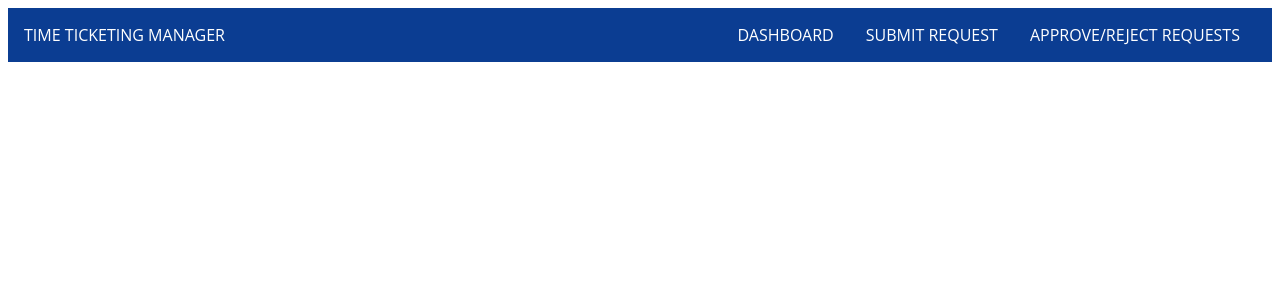
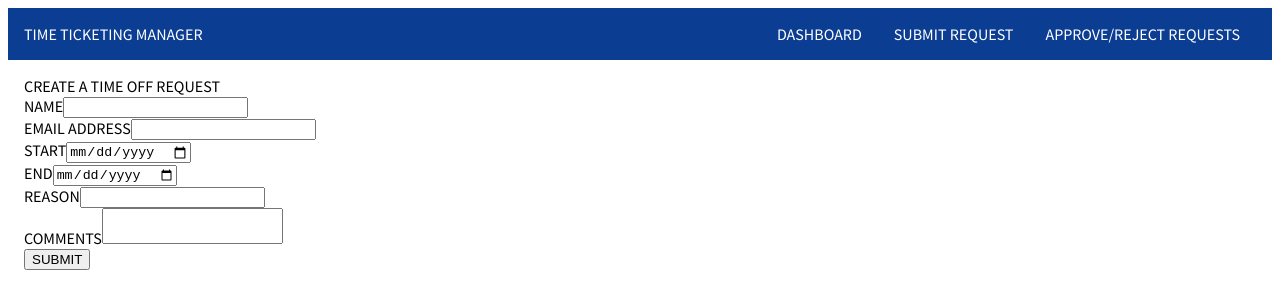
Before and after one commit to corifowler/time-off-requests, an Angular app: page /submit-request in a window 1280 px wide. Shown: the top 308 px of the page. Built offline with nearby package versions, Linux system fonts and the light colour scheme.

Commit message:
Adding API call, form for submitting a request

```diff
--- a/package.json
+++ b/package.json
@@ -21,6 +21,8 @@
     "@angular/platform-browser": "^4.0.0",
     "@angular/platform-browser-dynamic": "^4.0.0",
     "@angular/router": "^4.0.0",
+    "@ngrx/core": "^1.2.0",
+    "@ngrx/store": "^2.2.2",
     "core-js": "^2.4.1",
     "rxjs": "^5.1.0",
     "zone.js": "^0.8.4"
--- /dev/null
+++ b/src/app/actionHandlers/timeOffRequest.actions.ts
@@ -0,0 +1,18 @@
+import { Injectable } from '@angular/core';
+import { Observable } from 'rxjs/Observable';
+import { ApiService } from '../services/api.service';
+
+@Injectable()
+export class TimeOffRequestActions {
+    constructor(
+        private _apiService: ApiService
+    ) {}
+
+    public getTimeOffRequests() {
+        this._apiService.getTimeOffRequests().subscribe(
+            res => {
+                console.log(res);
+            }
+        );
+    }
+}
--- /dev/null
+++ b/src/app/app.actions.ts
@@ -0,0 +1,5 @@
+import { TimeOffRequestActions } from './actionHandlers/timeOffRequest.actions';
+
+export const APP_ACTIONS = [
+    TimeOffRequestActions
+];
--- a/src/app/app.module.ts
+++ b/src/app/app.module.ts
@@ -1,9 +1,13 @@
 import { BrowserModule } from '@angular/platform-browser';
 import { NgModule } from '@angular/core';
+import { FormsModule } from '@angular/forms';
+import { HttpModule, JsonpModule } from '@angular/http';
 import { RouterModule } from '@angular/router';
 
+import { APP_ACTIONS } from './app.actions';
 import { APP_COMPONENTS } from './app.components';
 import { APP_ROUTES } from './app.routes';
+import { APP_SERVICES } from './app.services';
 import { AppComponent } from './components/app/app.component';
 
 @NgModule({
@@ -12,9 +16,15 @@ import { AppComponent } from './components/app/app.component';
   ],
   imports: [
     BrowserModule,
+    FormsModule,
+    HttpModule,
+    JsonpModule,
     RouterModule.forRoot(APP_ROUTES)
   ],
-  providers: [],
-  bootstrap: [AppComponent]
+  providers: [
+    ...APP_ACTIONS,
+    ...APP_SERVICES
+  ],
+  bootstrap: [ AppComponent ]
 })
 export class AppModule { }
--- /dev/null
+++ b/src/app/app.services.ts
@@ -0,0 +1,5 @@
+import { ApiService } from './services/api.service';
+
+export const APP_SERVICES = [
+    ApiService
+];
--- a/src/app/components/app/app.component.css
+++ b/src/app/components/app/app.component.css
@@ -1,5 +1,5 @@
 .app-container {
-    font-family: 'Open Sans', sans-serif;
+    font-family: 'Source Sans Pro', sans-serif;
 }
 
 .router-container {
--- a/src/app/components/submit-request/submit-request.component.css
+++ b/src/app/components/submit-request/submit-request.component.css
@@ -0,0 +1,3 @@
+textarea {
+    resize: none;
+}
--- a/src/app/components/submit-request/submit-request.component.html
+++ b/src/app/components/submit-request/submit-request.component.html
@@ -0,0 +1,30 @@
+<div class="submit-request-container">
+    <div class="header">CREATE A TIME OFF REQUEST</div>
+    <div class="submit-form">
+        <div>
+            <label>NAME</label>
+            <input [(ngModel)]="name">
+        </div>
+        <div>
+            <label>EMAIL ADDRESS</label>
+            <input [(ngModel)]="emailAddress">
+        </div>
+        <div>
+            <label>START</label>
+            <input [(ngModel)]="startTime" type="date">
+        </div>
+        <div>
+            <label>END</label>
+            <input [(ngModel)]="endTime" type="date">
+        </div>
+        <div>
+            <label>REASON</label>
+            <input [(ngModel)]="reason">
+        </div>
+        <div>
+            <label>COMMENTS</label>
+            <textarea [(ngModel)]="comments"></textarea>
+        </div>
+        <button (click)="submitRequest()">SUBMIT</button>
+    </div>
+</div>
--- a/src/app/components/submit-request/submit-request.component.ts
+++ b/src/app/components/submit-request/submit-request.component.ts
@@ -1,4 +1,6 @@
 import { Component } from '@angular/core';
+
+import { TimeOffRequestActions } from '../../actionHandlers/timeOffRequest.actions';
 
 @Component({
   selector: 'submit-request',
@@ -6,5 +8,19 @@ import { Component } from '@angular/core';
   styleUrls: ['./submit-request.component.css']
 })
 export class SubmitRequestComponent {
+    private name: string;
+    private emailAddress: string;
+    private startTime;
+    private endTime;
+    private reason: string;
+    private comments: string;
 
+    constructor(
+        private _timeOffRequestActions: TimeOffRequestActions
+    ) {}
+
+    private submitRequest() {
+        console.log(this.startTime, this.endTime);
+        this._timeOffRequestActions.getTimeOffRequests();
+    }
 }
--- /dev/null
+++ b/src/app/services/api.service.ts
@@ -0,0 +1,52 @@
+import { Injectable } from '@angular/core';
+import { Http, Headers, Jsonp } from '@angular/http';
+import { Observable } from 'rxjs/Observable';
+import 'rxjs/add/observable/throw';
+import 'rxjs/add/operator/catch';
+import 'rxjs/add/operator/map';
+
+@Injectable()
+export class ApiService {
+    private apiBaseUrl: string = `https://rstimeoff.azurewebsites.net/api/timeoffrequests`;
+
+    constructor(
+        private _http: Http,
+        private _jsonp: Jsonp
+    ) {}
+
+    public getTimeOffRequests(): Observable<any> {
+        // return this._jsonp.get(this.apiBaseUrl)
+        //     .map(res => {
+        //         let response = res.json();
+        //         console.log('1', response);
+        //     })
+        //     .catch(err => {
+        //         return Observable.throw(err);
+        //     })
+
+        return this._http.get(this.apiBaseUrl)
+            .map(res => {
+                let response = res.json();
+                console.log('1', response);
+            })
+            .catch(err => {
+                return Observable.throw(err);
+            });
+    }
+
+    public getTimeOffRequest() {
+
+    }
+
+    public postTimeOffRequest() {
+
+    }
+
+    public updateTimeOffRequest() {
+
+    }
+
+    public deleteTimeOffRequest() {
+
+    }
+}
--- a/src/index.html
+++ b/src/index.html
@@ -1,14 +1,17 @@
 <!doctype html>
 <html lang="en">
+
 <head>
     <meta charset="utf-8">
     <title>TimeRequestsApp</title>
     <base href="/">
-
+    <link href="https://fonts.googleapis.com/css?family=Source+Sans+Pro" rel="stylesheet">
     <meta name="viewport" content="width=device-width, initial-scale=1">
     <link rel="icon" type="image/x-icon" href="favicon.ico">
 </head>
+
 <body>
     <app-root></app-root>
 </body>
+
 </html>
```
Lines whose indentation alone changed are shown as unchanged.
